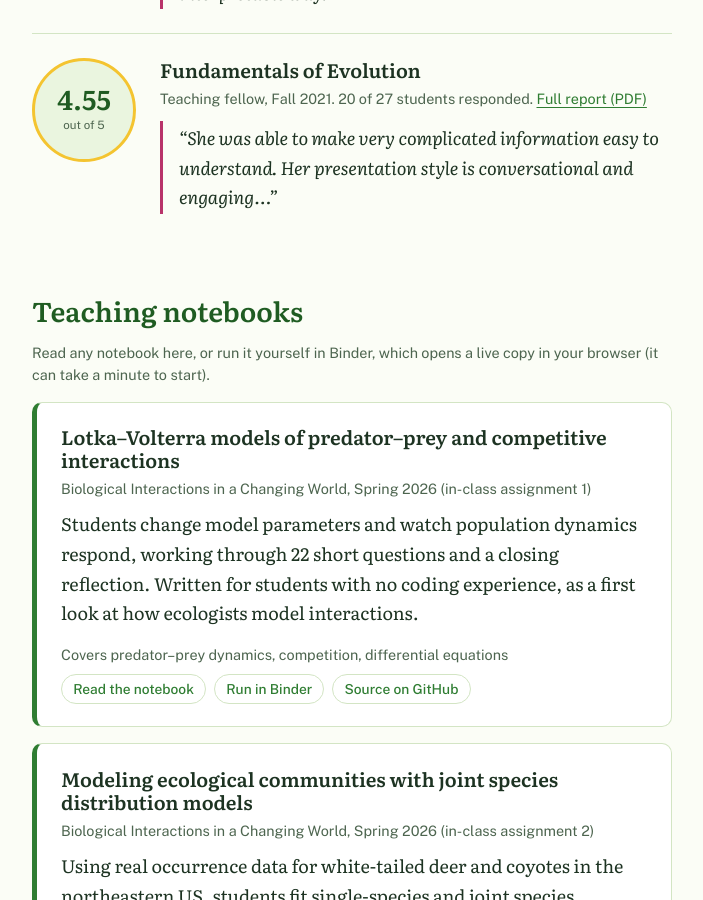
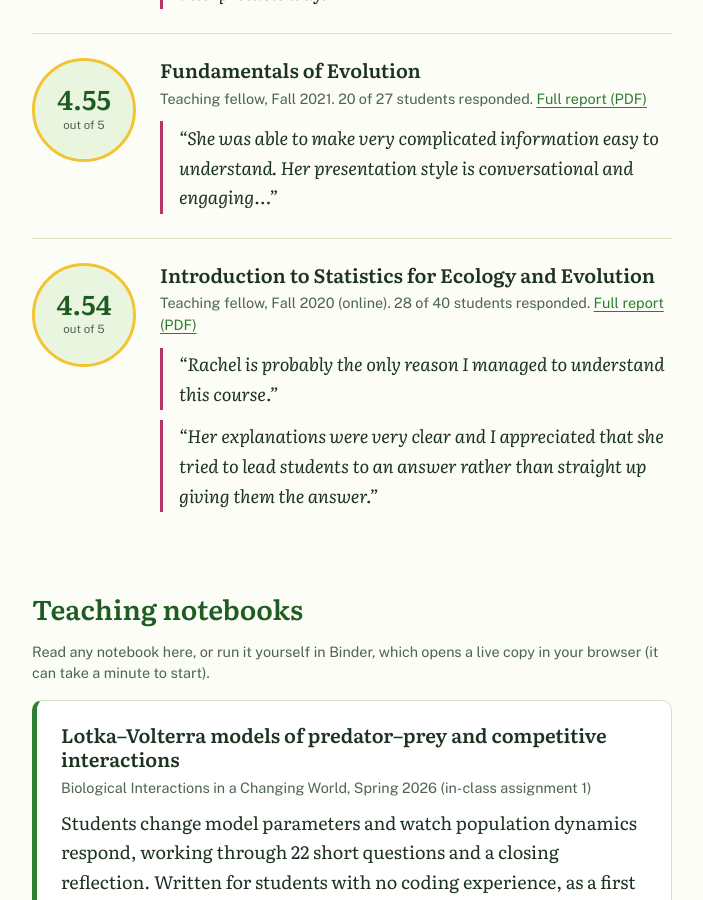
Before and after one commit to cohen-r/cohen-r.github.io, a Jekyll site: the page built from teaching.html, in a window 1280 px wide and 900 px high, scrolled down 2054 px. Shown: the whole window, without its empty margins (120-823 px from the left). Built offline with Jekyll 4.4.1, drawn with Linux system fonts in a browser that asks for light colours.

Commit message:
Add files via upload

```diff
--- a/_data/evaluations.yml
+++ b/_data/evaluations.yml
@@ -34,3 +34,13 @@
   pdf: "/files/evaluations/Cohen_eval_FundamentalsOfEvolution_Fall2021.pdf"
   quotes:
     - "She was able to make very complicated information easy to understand. Her presentation style is conversational and engaging…"
+
+- course: "Introduction to Statistics for Ecology and Evolution"
+  role: "Teaching fellow"
+  term: "Fall 2020 (online)"
+  score: "4.54"
+  responses: "28 of 40"
+  pdf: "/files/evaluations/Cohen_eval_IntroStatistics_Fall2020.pdf"
+  quotes:
+    - "Rachel is probably the only reason I managed to understand this course."
+    - "Her explanations were very clear and I appreciated that she tried to lead students to an answer rather than straight up giving them the answer."
```
Also changed, not shown: 1 other file.
